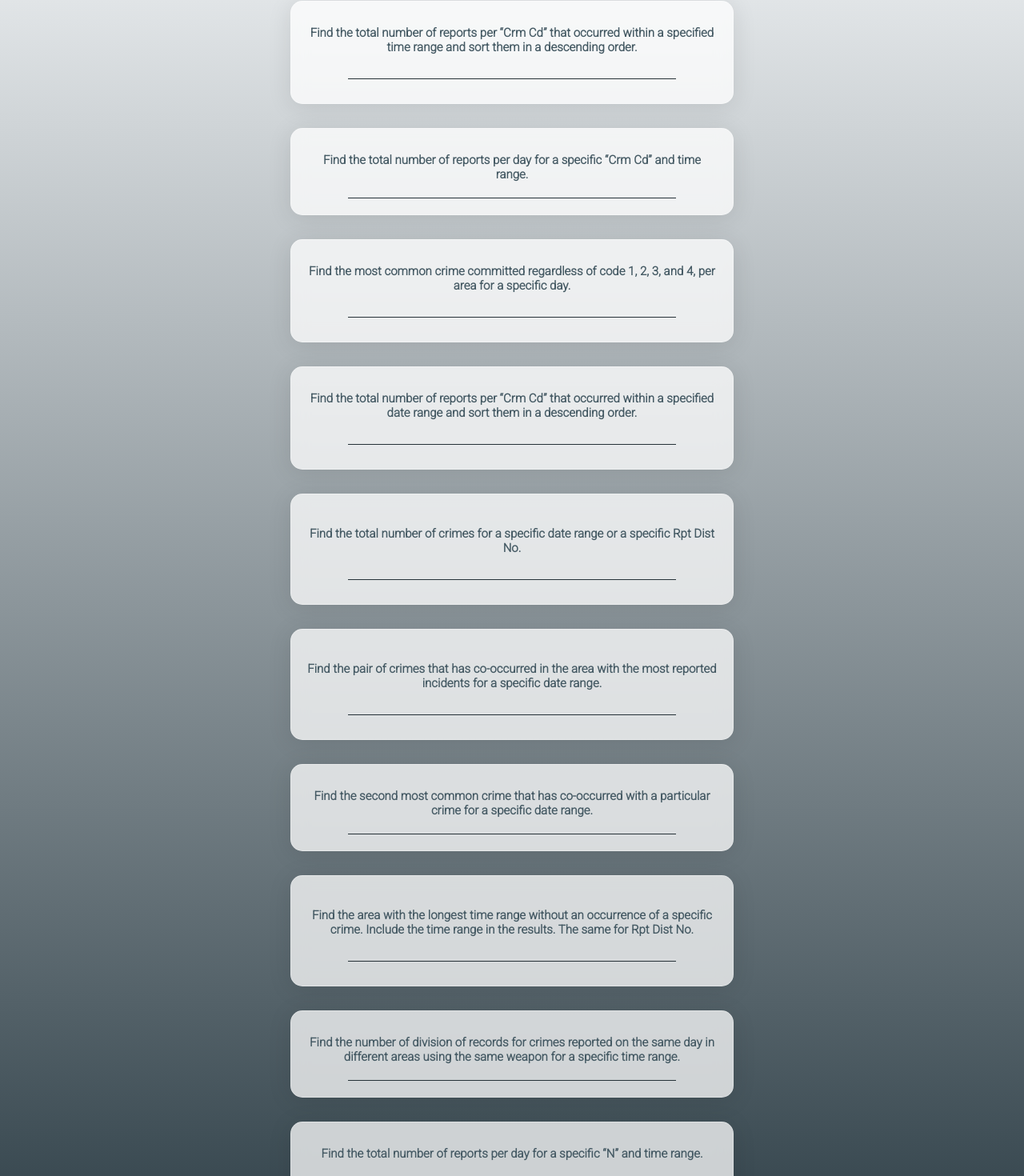
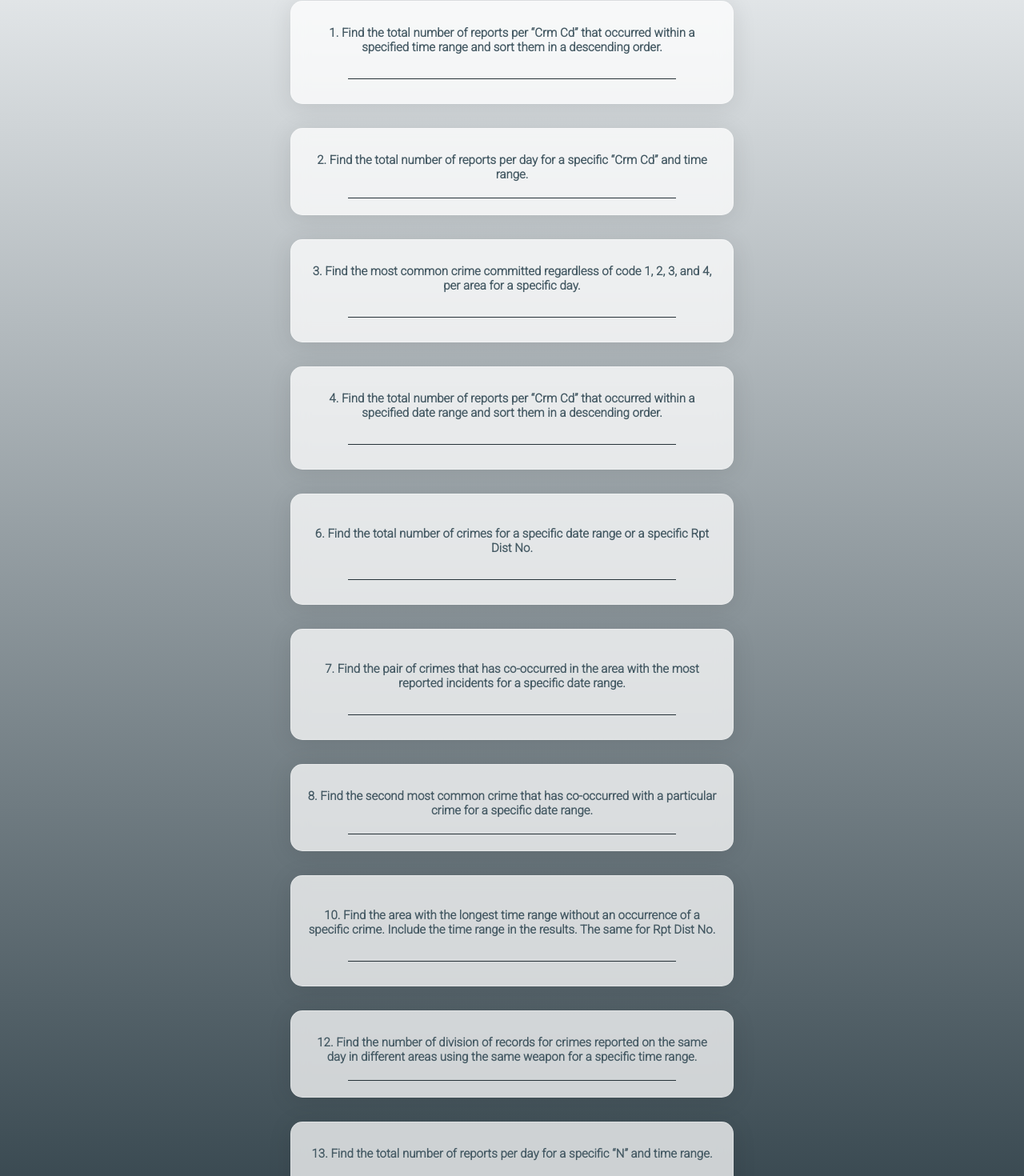
Before and after one commit to panagiotagyft/LA-Crime-Tracker, a React (Create React App) app in the folder my-app/: page /home in a window 1280 px wide. Shown: the part 99-1569 px from the top of the page at 80% size. Built offline with nearby package versions, Linux system fonts and the light colour scheme.

Commit message:
corrected

```diff
--- a/my-app/src/components/query1/Query1.js
+++ b/my-app/src/components/query1/Query1.js
@@ -31,7 +31,7 @@ export default function Query1() {
     <div className='query1'>
       <div className='query1Box'>
         <div className='query1Up' onClick={toggleFormVisibility} style={{ cursor: 'pointer' }}>
-          <span className='query1Desc'>Find the total number of reports per “Crm Cd” that occurred within a specified time range and sort them in a descending order.</span>
+          <span className='query1Desc'>1. Find the total number of reports per “Crm Cd” that occurred within a specified time range and sort them in a descending order.</span>
         </div>
         <hr className='query1Line' />
         {isFormVisible && (
--- a/my-app/src/components/query10/Query10.js
+++ b/my-app/src/components/query10/Query10.js
@@ -42,7 +42,7 @@ export default function Query10() {
     <div className="query10">
           <div className="query10Box">
         <div className='query10Up' onClick={toggleFormVisibility} style={{ cursor: 'pointer' }}>
-          <span className='query10Desc'>Find the area with the longest time range without an occurrence of a specific crime. Include the time range in the results. The same for Rpt Dist No.</span>
+          <span className='query10Desc'>10. Find the area with the longest time range without an occurrence of a specific crime. Include the time range in the results. The same for Rpt Dist No.</span>
         </div>
         <hr className='query10Line' />
      {isFormVisible && (
--- a/my-app/src/components/query12/Query12.js
+++ b/my-app/src/components/query12/Query12.js
@@ -31,7 +31,7 @@ export default function Query12() {
     <div className='query12'>
       <div className='query12Box'>
         <div className='query12Up' onClick={toggleFormVisibility} style={{ cursor: 'pointer' }}>
-          <span className='query12Desc'>Find the number of division of records for crimes reported on the same day in different areas using the same weapon for a specific time range.</span>
+          <span className='query12Desc'>12. Find the number of division of records for crimes reported on the same day in different areas using the same weapon for a specific time range.</span>
         </div>
         <hr className='query12Line' />
         {isFormVisible && (
--- a/my-app/src/components/query13/Query13.js
+++ b/my-app/src/components/query13/Query13.js
@@ -33,7 +33,7 @@ export default function Query13() {
       <div className='query13Box'>
 
         <div className='query13Up' onClick={toggleFormVisibility} style={{ cursor: 'pointer' }}>
-          <span className='query13Desc'> Find the total number of reports per day for a specific “N” and time range.</span>
+          <span className='query13Desc'>13. Find the total number of reports per day for a specific “N” and time range.</span>
         </div>
 
         <hr className='query13Line' />
--- a/my-app/src/components/query2/Query2.js
+++ b/my-app/src/components/query2/Query2.js
@@ -33,7 +33,7 @@ export default function Query2() {
       <div className='query2Box'>
 
         <div className='query2Up' onClick={toggleFormVisibility} style={{ cursor: 'pointer' }}>
-          <span className='query2Desc'> Find the total number of reports per day for a specific “Crm Cd” and time range.</span>
+          <span className='query2Desc'>2. Find the total number of reports per day for a specific “Crm Cd” and time range.</span>
         </div>
 
         <hr className='query2Line' />
--- a/my-app/src/components/query3/Query3.js
+++ b/my-app/src/components/query3/Query3.js
@@ -23,7 +23,7 @@ export default function Query3() {
     <div className='query3'>
       <div className='query3Box'>
         <div className='query3Up' onClick={toggleFormVisibility} style={{ cursor: 'pointer' }}>
-          <span className='query3Desc'>Find the most common crime committed regardless of code 1, 2, 3, and 4, per area for a specific day.</span>
+          <span className='query3Desc'>3. Find the most common crime committed regardless of code 1, 2, 3, and 4, per area for a specific day.</span>
         </div>
         <hr className='query3Line' />
         {isFormVisible && (
--- a/my-app/src/components/query4/Query4.js
+++ b/my-app/src/components/query4/Query4.js
@@ -31,7 +31,7 @@ export default function Query4() {
     <div className='query4'>
       <div className='query4Box'>
         <div className='query4Up' onClick={toggleFormVisibility} style={{ cursor: 'pointer' }}>
-          <span className='query4Desc'>Find the total number of reports per “Crm Cd” that occurred within a specified date range and sort them in a descending order.</span>
+          <span className='query4Desc'>4. Find the total number of reports per “Crm Cd” that occurred within a specified date range and sort them in a descending order.</span>
         </div>
         <hr className='query4Line' />
         {isFormVisible && (
--- a/my-app/src/components/query6/Query6.js
+++ b/my-app/src/components/query6/Query6.js
@@ -47,7 +47,7 @@ export default function Query6() {
     <div className='query6'>
       <div className='query6Box'>
         <div className='query6Up' onClick={toggleFormVisibility} style={{ cursor: 'pointer' }}>
-          <span className='query6Desc'>Find the total number of crimes for a specific date range or a specific Rpt Dist No.</span>
+          <span className='query6Desc'>6. Find the total number of crimes for a specific date range or a specific Rpt Dist No.</span>
         </div>
         <hr className='query6Line' />
         {isFormVisible && (
--- a/my-app/src/components/query7/Query7.js
+++ b/my-app/src/components/query7/Query7.js
@@ -31,7 +31,7 @@ export default function Query7() {
     <div className='query7'>
       <div className='query7Box'>
         <div className='query7Up' onClick={toggleFormVisibility} style={{ cursor: 'pointer' }}>
-          <span className='query7Desc'>Find the pair of crimes that has co-occurred in the area with the most reported incidents for a specific date range.</span>
+          <span className='query7Desc'>7. Find the pair of crimes that has co-occurred in the area with the most reported incidents for a specific date range.</span>
         </div>
         <hr className='query7Line' />
         {isFormVisible && (
--- a/my-app/src/components/query8/Query8.js
+++ b/my-app/src/components/query8/Query8.js
@@ -31,7 +31,7 @@ export default function Query8() {
     <div className='query8'>
       <div className='query8Box'>
         <div className='query8Up' onClick={toggleFormVisibility} style={{ cursor: 'pointer' }}>
-          <span className='query8Desc'> Find the second most common crime that has co-occurred with a particular crime for a specific date range.</span>
+          <span className='query8Desc'>8. Find the second most common crime that has co-occurred with a particular crime for a specific date range.</span>
         </div>
         <hr className='query8Line' />
         {isFormVisible && (
```
